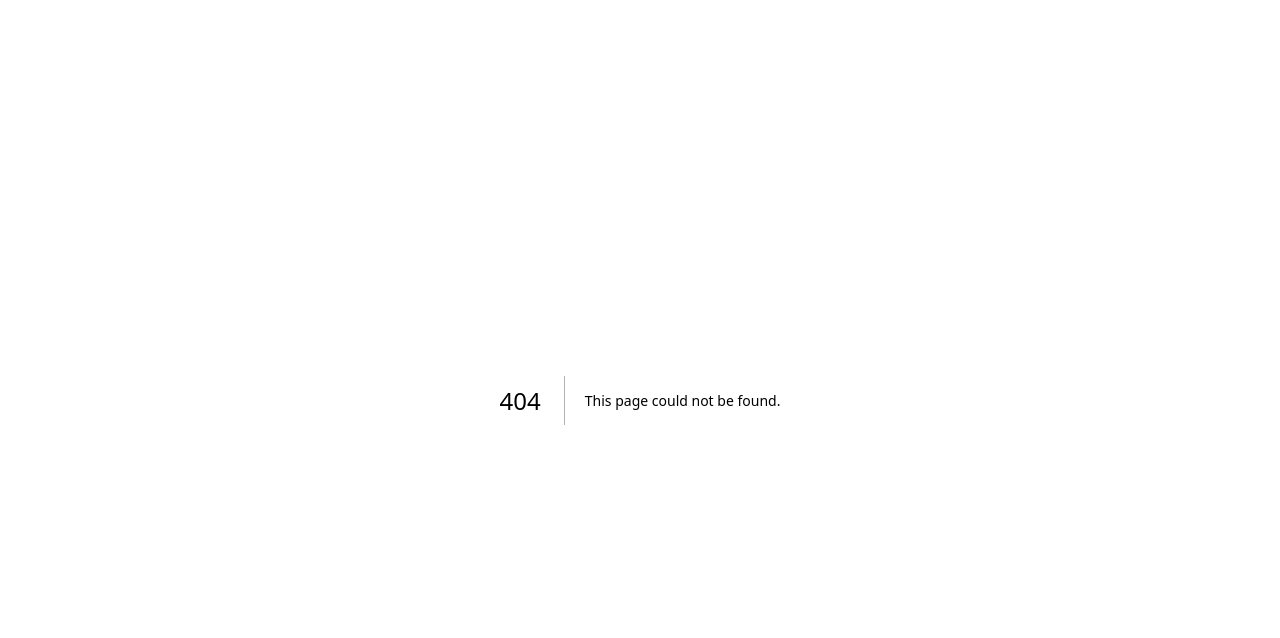
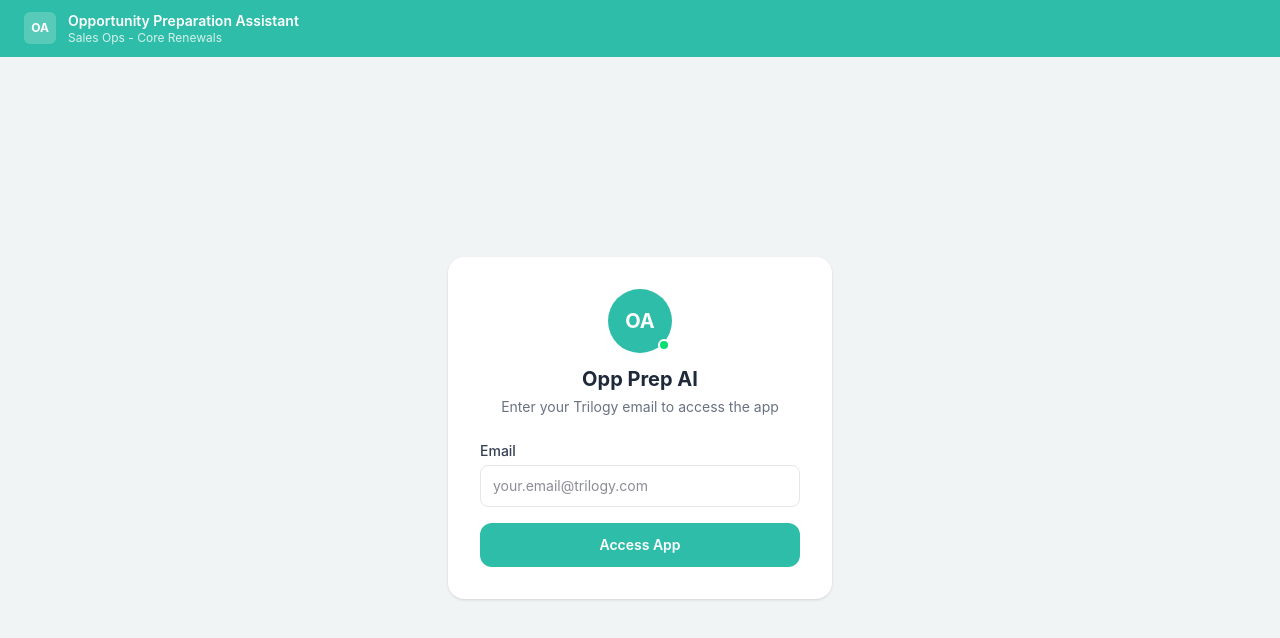
Before and after one commit to alvygordo/GPT-Opp-Prep, a Next.js app: page /login in a window 1280 px wide. Before the commit this address had no page. Shown: the top 638 px of the page. Built offline with nearby package versions, Linux system fonts and the light colour scheme.

Commit message:
add email-only login with invite list

```diff
--- /dev/null
+++ b/app/api/login/route.ts
@@ -0,0 +1,27 @@
+import { NextRequest, NextResponse } from 'next/server'
+import { createClient } from '@supabase/supabase-js'
+
+const supabase = createClient(
+  process.env.NEXT_PUBLIC_SUPABASE_URL!,
+  process.env.NEXT_PUBLIC_SUPABASE_ANON_KEY!
+)
+
+export async function POST(request: NextRequest) {
+  try {
+    const { email } = await request.json()
+
+    const { data, error } = await supabase
+      .from('allowed_users')
+      .select('email, name')
+      .eq('email', email.toLowerCase().trim())
+      .single()
+
+    if (error || !data) {
+      return NextResponse.json({ allowed: false }, { status: 403 })
+    }
+
+    return NextResponse.json({ allowed: true, name: data.name })
+  } catch {
+    return NextResponse.json({ allowed: false }, { status: 500 })
+  }
+}
--- /dev/null
+++ b/app/login/page.tsx
@@ -0,0 +1,100 @@
+'use client'
+
+import { useState } from 'react'
+import { useRouter } from 'next/navigation'
+
+export default function LoginPage() {
+  const [email, setEmail] = useState('')
+  const [loading, setLoading] = useState(false)
+  const [error, setError] = useState('')
+  const router = useRouter()
+
+  async function handleLogin(e: React.FormEvent) {
+    e.preventDefault()
+    setLoading(true)
+    setError('')
+
+    const response = await fetch('/api/login', {
+      method: 'POST',
+      headers: { 'Content-Type': 'application/json' },
+      body: JSON.stringify({ email: email.toLowerCase().trim() })
+    })
+
+    const data = await response.json()
+
+    if (!response.ok || !data.allowed) {
+      setError('Access denied. Your email is not on the approved list.')
+      setLoading(false)
+    } else {
+      // Set cookie for session
+      document.cookie = `opp_prep_user=${encodeURIComponent(email.toLowerCase().trim())}; path=/; max-age=86400`
+      router.push('/')
+    }
+  }
+
+  return (
+    <div className="min-h-screen flex flex-col" style={{ backgroundColor: '#f0f4f4' }}>
+
+      {/* Top nav bar */}
+      <div style={{ backgroundColor: '#2dbda8' }} className="px-6 py-3 flex items-center gap-3">
+        <div className="w-8 h-8 rounded-md bg-white/20 flex items-center justify-center">
+          <span className="text-white text-xs font-bold">OA</span>
+        </div>
+        <div>
+          <p className="text-white font-semibold text-sm leading-tight">Opportunity Preparation Assistant</p>
+          <p className="text-white/80 text-xs leading-tight">Sales Ops - Core Renewals</p>
+        </div>
+      </div>
+
+      {/* Login card */}
+      <div className="flex-1 flex items-center justify-center px-4">
+        <div className="bg-white rounded-2xl shadow-sm w-full max-w-sm p-8">
+
+          <div className="flex flex-col items-center mb-6">
+            <div
+              className="w-16 h-16 rounded-full flex items-center justify-center text-white font-bold text-xl mb-3 relative"
+              style={{ backgroundColor: '#2dbda8' }}
+            >
+              OA
+              <span className="absolute bottom-0.5 right-0.5 w-3 h-3 bg-green-400 rounded-full border-2 border-white"></span>
+            </div>
+            <h1 className="text-xl font-bold text-gray-800">Opp Prep AI</h1>
+            <p className="text-sm text-gray-500 mt-1 text-center">
+              Enter your Trilogy email to access the app
+            </p>
+          </div>
+
+          <form onSubmit={handleLogin} className="space-y-4">
+            <div>
+              <label className="block text-sm font-medium text-gray-700 mb-1">Email</label>
+              <input
+                type="email"
+                value={email}
+                onChange={e => setEmail(e.target.value)}
+                required
+                placeholder="your.email@trilogy.com"
+                className="w-full border border-gray-200 rounded-lg px-3 py-2.5 text-sm focus:outline-none focus:ring-2 focus:ring-teal-400"
+              />
+            </div>
+
+            {error && (
+              <div className="bg-red-50 border border-red-200 text-red-700 rounded-lg p-3 text-sm">
+                {error}
+              </div>
+            )}
+
+            <button
+              type="submit"
+              disabled={loading}
+              className="w-full text-white font-semibold py-3 rounded-xl disabled:opacity-50 text-sm"
+              style={{ backgroundColor: '#2dbda8' }}
+            >
+              {loading ? 'Checking...' : 'Access App'}
+            </button>
+          </form>
+
+        </div>
+      </div>
+    </div>
+  )
+}
--- a/package.json
+++ b/package.json
@@ -13,6 +13,7 @@
     "@supabase/supabase-js": "^2.103.0",
     "jsforce": "^3.10.14",
     "next": "16.2.3",
+    "next-auth": "^5.0.0-beta.30",
     "openai": "^6.34.0",
     "react": "19.2.4",
     "react-dom": "19.2.4"
--- /dev/null
+++ b/proxy.ts
@@ -0,0 +1,23 @@
+import { NextRequest, NextResponse } from 'next/server'
+
+export function proxy(request: NextRequest) {
+  const isLoginPage = request.nextUrl.pathname === '/login'
+  const isApiRoute = request.nextUrl.pathname.startsWith('/api')
+
+  if (isApiRoute || isLoginPage) {
+    return NextResponse.next()
+  }
+
+  // Check for session cookie
+  const user = request.cookies.get('opp_prep_user')
+
+  if (!user) {
+    return NextResponse.redirect(new URL('/login', request.url))
+  }
+
+  return NextResponse.next()
+}
+
+export const config = {
+  matcher: ['/((?!_next/static|_next/image|favicon.ico).*)']
+}
```
Also changed, not shown: 1 other file (tests, documents, lock files or other folders).
